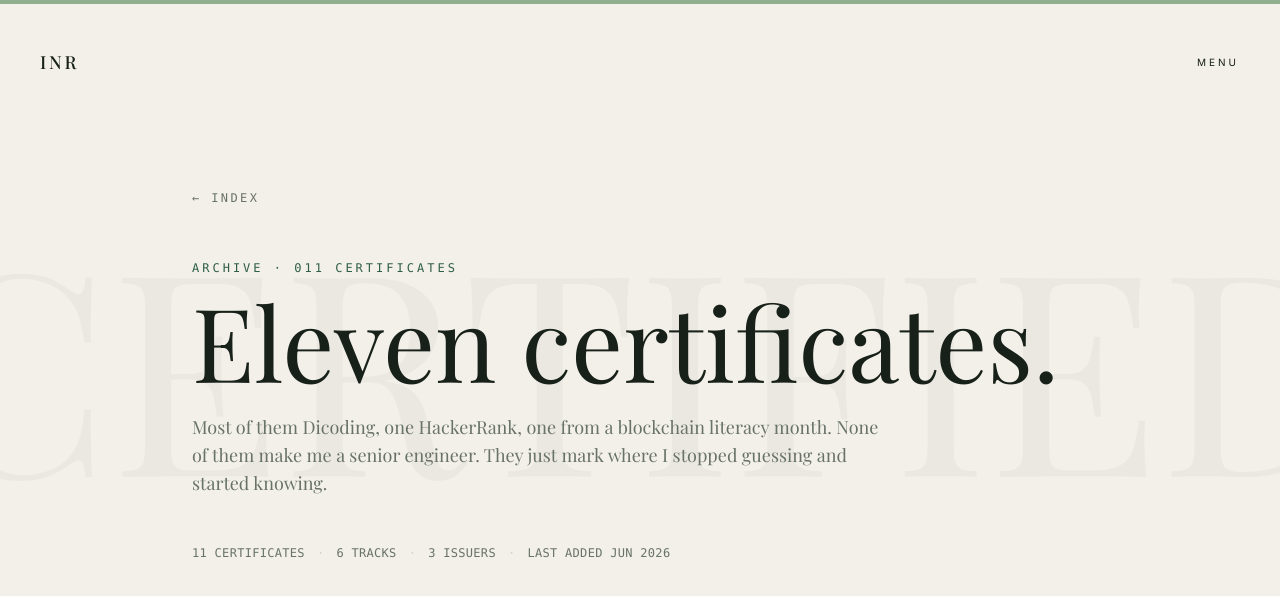
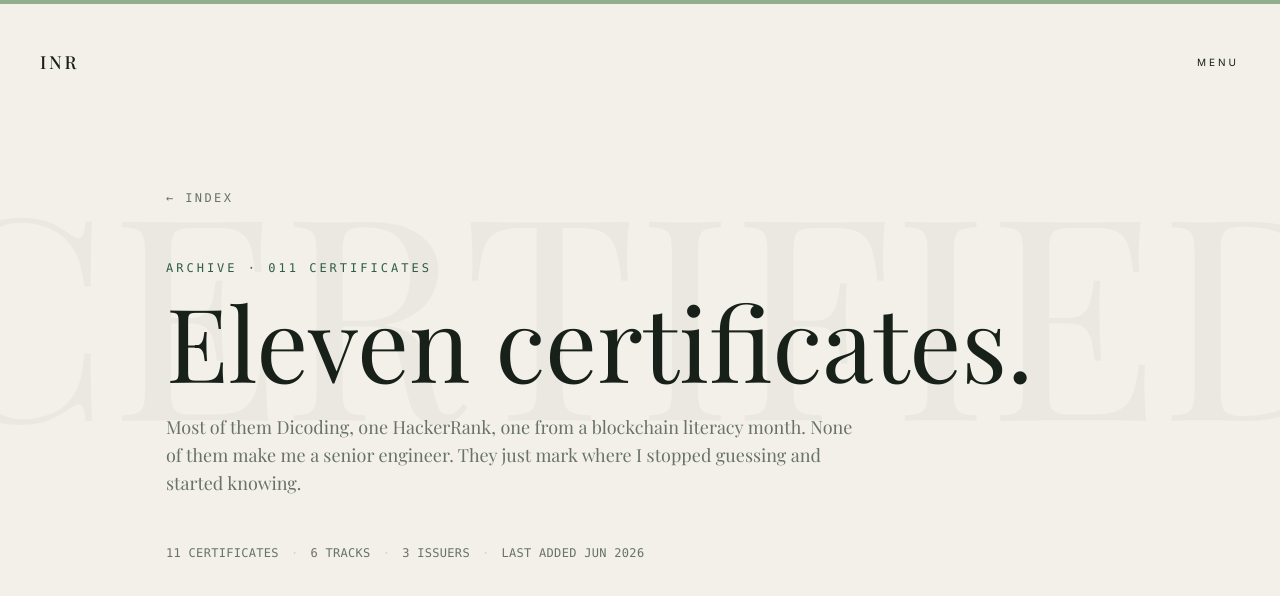
Before and after one commit to Ilyasrhmn/ilyas-rohman, a Next.js app: page /achievements in a window 1280 px wide. Shown: the top 596 px of the page. Built offline with nearby package versions, Linux system fonts and the light colour scheme; no server answers; a web font is replaced by a local one.

Commit message:
fix(achievements): align hero copy with first certificate
Match the hero's left edge to the first gallery card across mobile, tablet, and desktop widths; retain its editorial line wrapping and bring the first image back into view. Cover the alignment at six responsive viewport sizes.

```diff
--- a/scripts/qa/achievements-gallery.mjs
+++ b/scripts/qa/achievements-gallery.mjs
@@ -7,6 +7,15 @@ const executablePath =
   process.env.PLAYWRIGHT_CHROME_PATH || "C:/Program Files/Google/Chrome/Application/chrome.exe";
 
 const browser = await chromium.launch({ headless: true, executablePath });
+
+async function assertHeroAlignedWithFirstCertificate(page) {
+  const distance = await page.evaluate(() => {
+    const hero = document.querySelector("[data-achievements-hero-content]");
+    const certificate = document.querySelector("[data-certificate-image]");
+    return Math.abs(hero.getBoundingClientRect().left - certificate.getBoundingClientRect().left);
+  });
+  assert.equal(distance < 7, true, `Hero and first certificate differ by ${distance.toFixed(1)}px`);
+}
 
 try {
   const page = await browser.newPage({ viewport: { width: 375, height: 812 } });
@@ -31,6 +40,7 @@ try {
     "Language of Dust", "Between Sweetgrass", "Open Country",
   ]);
   assert.equal(await page.evaluate(() => document.documentElement.scrollWidth <= window.innerWidth), true);
+  await assertHeroAlignedWithFirstCertificate(page);
   assert.deepEqual(await page.locator("[data-certificate-slide]").evaluateAll((slides) =>
     slides.slice(0, 4).map((slide) => Math.round(slide.getBoundingClientRect().width / innerWidth * 100))), [80, 85, 74, 84]);
   await mkdir("test-results", { recursive: true });
@@ -79,11 +89,19 @@ try {
   await page.keyboard.press("Escape");
   await page.waitForURL((url) => !url.searchParams.has("cert"));
 
-  for (const viewport of [{ width: 320, height: 700 }, { width: 768, height: 1024 }, { width: 1440, height: 900 }]) {
+  for (const viewport of [
+    { width: 320, height: 700 }, { width: 768, height: 1024 },
+    { width: 1024, height: 768 }, { width: 1440, height: 900 },
+    { width: 1920, height: 1080 },
+  ]) {
     await page.setViewportSize(viewport);
     await page.goto(`${baseUrl}/achievements`, { waitUntil: "networkidle" });
     await page.waitForTimeout(2300);
     assert.equal(await page.evaluate(() => document.documentElement.scrollWidth <= window.innerWidth), true);
+    await assertHeroAlignedWithFirstCertificate(page);
+    if (viewport.width === 1440) {
+      await page.screenshot({ path: "test-results/achievements-hero-aligned-desktop.png" });
+    }
     await page.locator("[data-certificate-card]").last().scrollIntoViewIfNeeded();
     await page.getByText("That's the whole shelf.").scrollIntoViewIfNeeded();
     assert.equal(await page.getByText("That's the whole shelf.").isVisible(), true);
--- /dev/null
+++ b/src/components/achievements/hero.module.css
@@ -0,0 +1,20 @@
+.content {
+  margin-inline: auto;
+  max-width: 56rem;
+}
+
+/* Match the left edge of the first gallery image as its responsive width changes. */
+@media (min-width: 768px) {
+  .content {
+    --gallery-left: calc(50vw - min(36vw, clamp(180px, 18vw, 315px)) - 6.65vw);
+    margin-left: calc(var(--gallery-left) - 40px);
+    margin-right: 0;
+    max-width: min(56rem, calc(100% - var(--gallery-left) + 40px));
+  }
+}
+
+@media (min-width: 1200px) {
+  .content {
+    --gallery-left: calc(50vw - clamp(180px, 18vw, 315px) - 19vw);
+  }
+}
--- a/src/components/achievements/hero.tsx
+++ b/src/components/achievements/hero.tsx
@@ -2,6 +2,7 @@ import { RevealLink } from "@/components/layout/route-reveal";
 import { certificates } from "@/data/certificates";
 import { BlurReveal } from "@/components/effects/blur-reveal";
 import { lastAddedLabel } from "./data";
+import styles from "./hero.module.css";
 
 export function AchievementsHero() {
   const count = certificates.length;
@@ -10,7 +11,7 @@ export function AchievementsHero() {
   const lastAdded = lastAddedLabel(certificates);
 
   return (
-    <section className="relative overflow-hidden bg-[var(--world-b-bg)] text-[var(--world-b-text)] px-6 sm:px-10 pt-32 pb-28 md:pt-44 md:pb-40">
+    <section className="relative overflow-hidden bg-[var(--world-b-bg)] text-[var(--world-b-text)] px-6 sm:px-10 pt-32 pb-28 md:pt-44 md:pb-12">
       <div
         aria-hidden
         className="pointer-events-none absolute inset-0 -z-0 flex select-none items-center justify-center overflow-hidden opacity-[0.03]"
@@ -18,7 +19,7 @@ export function AchievementsHero() {
         <span className="whitespace-nowrap font-serif text-[22vw] leading-none">CERTIFIED</span>
       </div>
 
-      <div className="relative z-10 mx-auto max-w-4xl">
+      <div data-achievements-hero-content className={`relative z-10 ${styles.content}`}>
         <BlurReveal>
           <RevealLink
             href="/"
```
